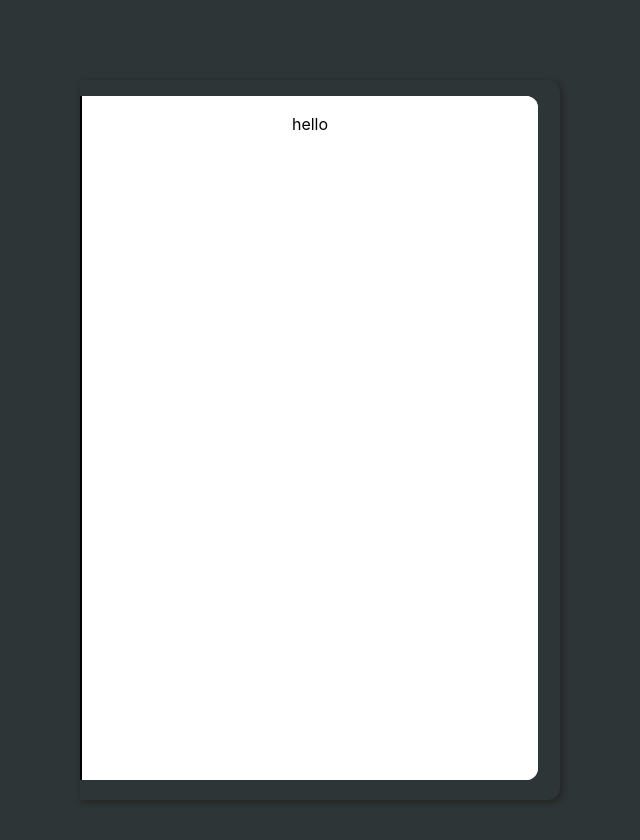
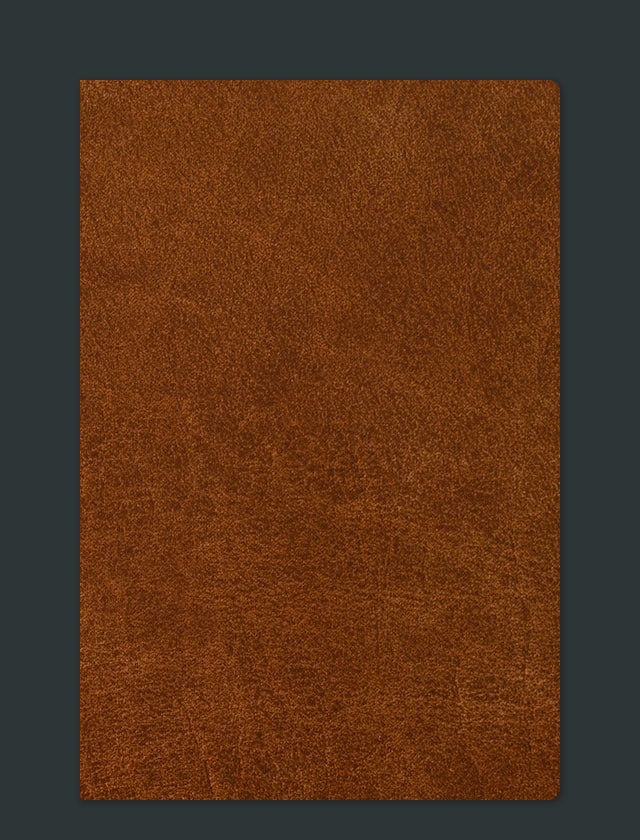
Before and after one commit to Gavin-Barham/book-test, a React (Vite) app: page / in a window 1280 px wide. Shown: the top 840 px of the page, without its empty margins (320-960 px from the left). Built offline with nearby package versions, Linux system fonts and the light colour scheme.

Commit message:
add leather background to front and back cover components.

```diff
--- a/src/components/BackCover.jsx
+++ b/src/components/BackCover.jsx
@@ -1,5 +1,6 @@
 import styles from './book.module.scss';
 
-export default function BackCover() {
-	return <div className={styles.back_cover}></div>;
+export default function BackCover(props) {
+	const { style } = props;
+	return <div className={styles.back_cover} style={style}></div>;
 }
--- a/src/components/Book.jsx
+++ b/src/components/Book.jsx
@@ -1,8 +1,9 @@
 import styles from './book.module.scss';
+import leather from '../assets/leather.jpeg';
 import Cover from './Cover';
 import BackCover from './BackCover';
 import Page from './Page';
-import leather from '../assets/leather.jpeg';
+
 import { useState } from 'react';
 
 export default function Book() {
@@ -40,7 +41,9 @@ export default function Book() {
 					setPageState={setPageState}
 				/>
 				<Page pageNum={'page2'} />
-				<BackCover />
+				<BackCover
+					style={{ background: `url(${leather}) right top` }}
+				/>
 			</div>
 		</>
 	);
--- a/src/components/Cover.jsx
+++ b/src/components/Cover.jsx
@@ -1,10 +1,11 @@
 import styles from './book.module.scss';
 
 export default function Cover(props) {
-	const { bookState, handleBookState } = props;
+	const { bookState, handleBookState, style } = props;
 	return (
 		<div
 			className={styles.cover}
+			style={style}
 			data-cover={bookState}
 			onClick={handleBookState}
 		></div>
```
